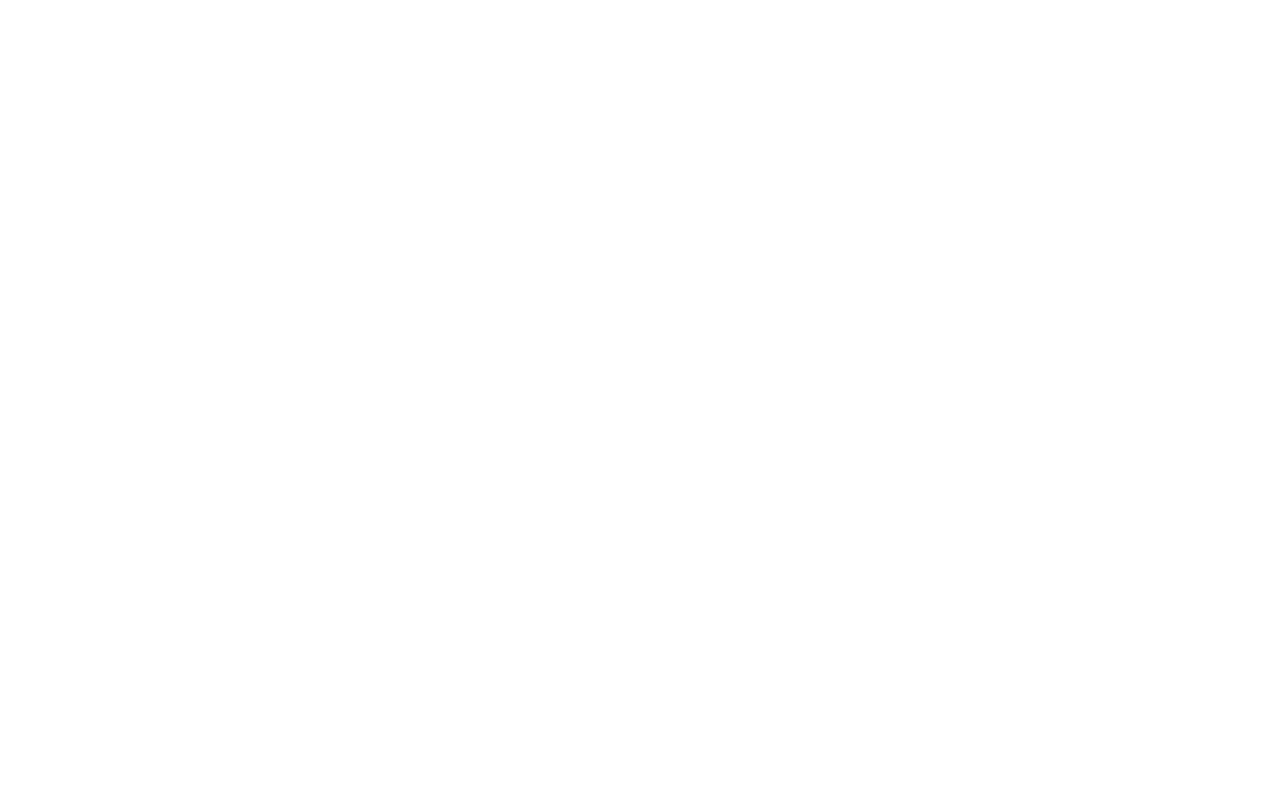
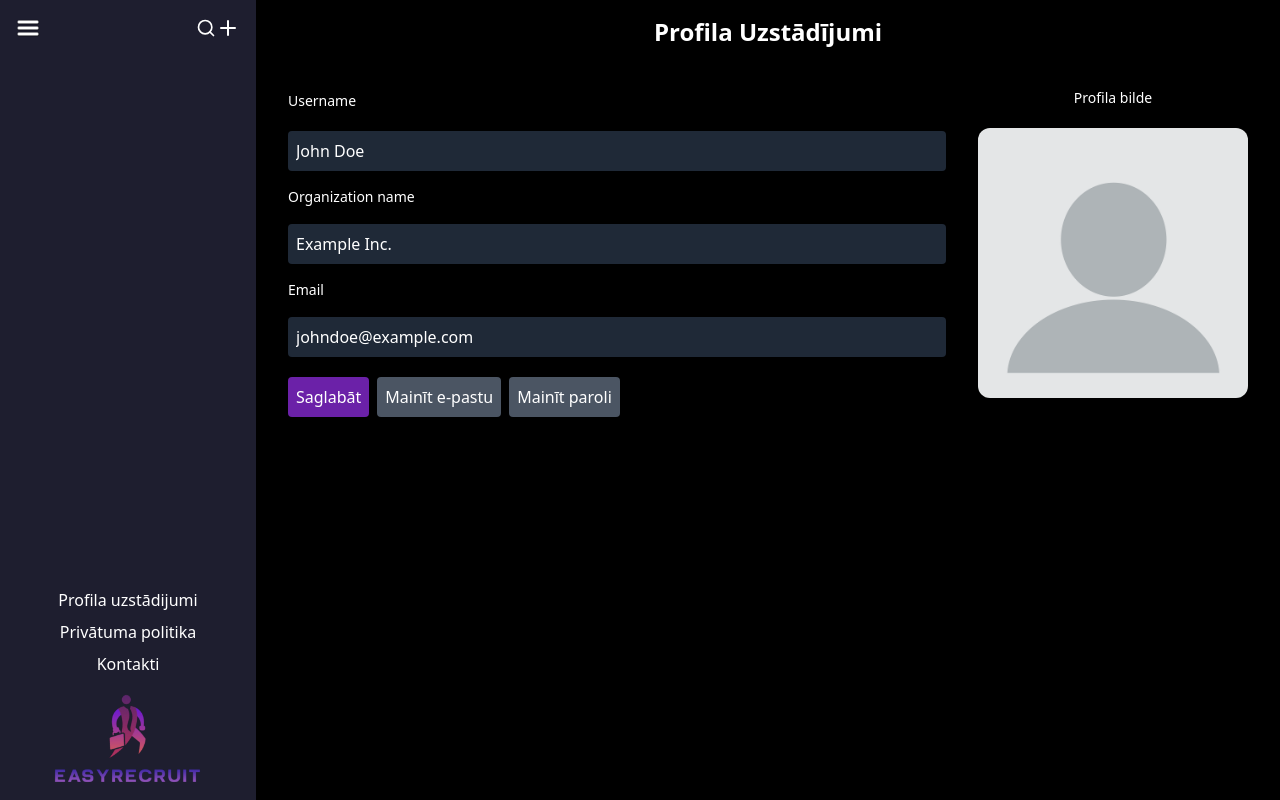
Before and after one commit to RitvarsZuns/EASYRECRUIT, a React (Create React App) app: page /dashboard/settings in a window 1280 px wide. Before the commit this address had no page. Built offline with nearby package versions, Linux system fonts and the light colour scheme; the HTML template or start-up script is replaced by a standard one.

Commit message:
Frontend update 4:     * Changed CV upload to accept and handle multiple files     * Added sidebar navigation for other views     * Added profile settings view

```diff
--- a/src/App.jsx
+++ b/src/App.jsx
@@ -5,6 +5,7 @@
 import CVDocumentsView from "./components/Dashboard/CVDocumentsView";
 import ProfilesView from "./components/Dashboard/ProfilesView";
 import FavouritesView from "./components/Dashboard/FavouritesView";
+import SettingsView from "./components/Dashboard/SettingsView";
 import { FavoritesProvider } from "./context/FavoritesContext";
 import CreateVacancyPage from "./pages/CreateVacancyPage";
 import { VacancyProvider } from "./context/VacancyContext";
@@ -22,6 +23,8 @@
               <Route path=":vacancyId/cv-documents" element={<CVDocumentsView />} />
               <Route path=":vacancyId/profiles" element={<ProfilesView />} />
               <Route path=":vacancyId/favourites" element={<FavouritesView />} />
+
+              <Route path="settings" element={<SettingsView />} />
             </Route>
           </Routes>
         </VacancyProvider>
--- a/src/components/Dashboard/CVDocumentsView.jsx
+++ b/src/components/Dashboard/CVDocumentsView.jsx
@@ -48,9 +48,6 @@
   };
 
   const handleFileChange = (event) => {
-    const file = event.target.files[0];
-    if (!file) return;
-
     const allowedTypes = [
       "application/pdf",
       "application/msword",
@@ -58,18 +55,15 @@
       "application/vnd.oasis.opendocument.text",
     ];
 
-    if (!allowedTypes.includes(file.type)) {
-      alert("Invalid file type. Only PDF, DOC, DOCX, and ODT are allowed.");
-      return;
-    }
+    const addedCVs = Array.from(event.target.files)
+      .filter(file => allowedTypes.includes(file.type))
+      .map(file => ({
+        id: Date.now(),
+        filename: file.name,
+        file: URL.createObjectURL(file),
+      }));
 
-    const newCV = {
-      id: Date.now(),
-      filename: file.name,
-      file: URL.createObjectURL(file),
-    };
-
-    setCvList((prev) => [...prev, newCV]);
+    setCvList((prev) => [...prev, ...addedCVs]);
     event.target.value = null;
   };
 
@@ -137,6 +131,7 @@
           accept=".pdf,.doc,.docx,.odt"
           onChange={handleFileChange}
           ref={fileInputRef}
+          multiple
           hidden
         />
         <button
--- /dev/null
+++ b/src/components/Dashboard/SettingsView.jsx
@@ -0,0 +1,177 @@
+import React, { useRef, useState } from 'react';
+import defaultProfilePicture from '../../assets/blank-profile-picture.png';
+import uploadIcon from '../../assets/upload.png';
+
+const SettingsView = () => {
+  const profileInputRef = useRef(null);
+  const [errors, setErrors] = useState({});
+  const [confirmPassChange, setConfirmPassChange] = useState(false);
+  const [emailChanged, setEmailChanged] = useState(false);
+  const [profileData, setProfileData] = useState({
+    picture: defaultProfilePicture,
+    email: 'johndoe@example.com',
+    username: 'John Doe',
+    password: '<password>',
+    organization: 'Example Inc.',
+  });
+
+  const validate = () => {
+    const newErrors = {};
+
+    if (!profileData.email) newErrors.email = 'Email is required';
+    else if (!/\S+@\S+\.\S+/.test(profileData.email)) newErrors.email = 'Invalid email format';
+
+    if (!profileData.username) newErrors.username = 'Username is required';
+    if (!profileData.organization) newErrors.organization = 'Organization name is required';
+
+    return newErrors;
+  };
+
+  const handleProfilePicture = (event) => {
+    if (event.target.files < 0) return;
+
+    const file = event.target.files[0];
+    const allowedTypes = [
+      "image/png",
+      "image/jpeg",
+      "image/bmp"
+    ];
+
+    if (!allowedTypes.includes(file.type)) {
+      alert("Invalid file type. Only PNG, JPEG, and BMP are allowed.");
+      return;
+    }
+
+    setProfileData(profileData => ({
+      ...profileData,
+      picture: URL.createObjectURL(file)
+    }));
+    event.target.value = null;
+  };
+
+  const handleChange = (e) => {
+    setProfileData({ ...profileData, [e.target.name]: e.target.value });
+  };
+
+  const handleEmailChange = (e) => {
+    setEmailChanged(true);
+    handleChange(e);
+  }
+
+  const handleSubmit = (e) => {
+    e.preventDefault();
+    const validationErrors = validate();
+
+    if (Object.keys(validationErrors).length > 0) {
+      setErrors(validationErrors);
+    } else {
+      setErrors({});
+      alert('Profile saved successfully!');
+
+      if (emailChanged) {
+        alert('Email change verification sent!');
+        setEmailChanged(false);
+      }
+
+      // Te nākotnē būs fetch() uz backend
+    }
+  };
+
+  const handleChangePassword = (e) => {
+    setConfirmPassChange(false);
+    alert('Password change email sent!');
+    // Te nākotnē būs fetch() uz backend
+  }
+
+  return (
+    <div className="text-white">
+      <h1 className="text-2xl font-bold mb-6 text-center">
+        Profila Uzstādījumi
+      </h1>
+
+      <div className="flex">
+        <form onSubmit={handleSubmit} className="flex-1 flex-col space-y-4 m-4">
+
+          <label className="inline-block mb-1 text-sm">Username</label>
+          {errors.username && <label className="text-red-400 text-sm ml-2">{errors.username}</label>}
+          <input
+            type="text"
+            name="username"
+            value={profileData.username}
+            onChange={handleChange}
+            className="w-full mb-1 p-2 rounded bg-gray-800 text-white"
+          />
+
+          <label className="inline-block mb-1 text-sm">Organization name</label>
+          {errors.organization && <label className="text-red-400 text-sm ml-2">{errors.organization}</label>}
+          <input
+            type="text"
+            name="organization"
+            value={profileData.organization}
+            onChange={handleChange}
+            className="w-full mb-1 p-2 rounded bg-gray-800 text-white"
+          />
+
+          <label className="inline-block mb-1 text-sm">Email</label>
+          {errors.email && <label className="text-red-400 text-sm ml-2">{errors.email}</label>}
+          <div>
+            <input
+              type="email"
+              name="email"
+              value={profileData.email}
+              onChange={handleEmailChange}
+              className="w-full mb-1 p-2 rounded bg-gray-800 text-white"
+            />
+          </div>
+
+          <div className="space-x-2">
+            <button type="submit" className="bg-purple-800 hover:bg-purple-700 p-2 rounded text-white">Saglabāt</button>
+            <button type="button"
+              onClick={() => alert("TODO: change email")}
+              className="bg-gray-600 hover:bg-gray-500 p-2 rounded text-white">Mainīt e-pastu</button>
+            <button type="button"
+              onClick={() => setConfirmPassChange(true)}
+              className="bg-gray-600 hover:bg-gray-500 p-2 rounded text-white">Mainīt paroli</button>
+          </div>
+        </form>
+
+        <div className='m-4'>
+          <label className="block mb-1 text-sm text-center">Profila bilde</label>
+          <input type="file" accept=".jpg,.jpeg,.png,.bmp" onChange={handleProfilePicture} ref={profileInputRef} hidden/>
+          <div className="group min-w-[270px] w-[270px] cursor-pointer" onClick={() => profileInputRef.current?.click()}>
+            <img
+                src={uploadIcon}
+                alt="Upload icon"
+                className="absolute z-10 m-0 w-[270px] opacity-0 brightness-200 group-hover:opacity-75"
+            />
+            <img
+                src={profileData.picture}
+                alt="Profile picture"
+                className="mt-5 rounded-xl w-full group-hover:brightness-50"
+            />
+          </div>
+        </div>
+      </div>
+
+      {confirmPassChange && (
+        <div className="fixed inset-0 bg-black bg-opacity-70 flex items-center justify-center z-50">
+          <div className="bg-[#1e1e2f] p-6 rounded-xl w-[90%] max-w-md">
+            <h2 className="text-lg font-semibold mb-4">Vai tiešām vēlaties mainīt paroli?</h2>
+            <div className="flex justify-end space-x-2">
+              <button onClick={() => setConfirmPassChange(false)}
+                className="px-4 py-2 rounded bg-gray-600 hover:bg-gray-500 text-white">
+                Nē
+              </button>
+              <button onClick={handleChangePassword}
+                className="px-4 py-2 rounded bg-purple-700 hover:bg-purple-600 text-white">
+                Jā
+              </button>
+            </div>
+          </div>
+        </div>
+      )}
+    </div>
+  );
+};
+
+export default SettingsView;
--- a/src/components/Sidebar/VacancySidebar.jsx
+++ b/src/components/Sidebar/VacancySidebar.jsx
@@ -1,5 +1,5 @@
 import React, { useState, useEffect } from "react";
-import { Link, useLocation } from "react-router-dom";
+import { Link, useLocation, useNavigate } from "react-router-dom";
 import { useVacancy } from "../../context/VacancyContext";
 import { useFavorites } from "../../context/FavoritesContext";
 import { Plus, Search } from "lucide-react";
@@ -25,6 +25,7 @@
   const { vacancies } = useVacancy();
   const { getFavorites } = useFavorites();
   const [openSections, setOpenSections] = useState({});
+  const navigate = useNavigate();
 
   useEffect(() => {
     const match = vacancies.find((v) => location.pathname.includes(v.id));
@@ -121,6 +122,24 @@
           })}
       </div>
 
+      <div className="flex flex-col items-center gap-2">
+        <button
+          className="hover:underline"
+          onClick={() => navigate('/dashboard/settings')}>
+          Profila uzstādijumi
+        </button>
+        <button
+          className="hover:underline"
+          onClick={() => navigate('/dashboard/privacy')}>
+          Privātuma politika
+        </button>
+        <button
+          className="hover:underline"
+          onClick={() => navigate('/dashboard/contacts')}>
+          Kontakti
+        </button>
+      </div>
+
       <div className="pt-4">
         <img
           src={require("../../assets/logo.png")}
```
Also changed, not shown: src/assets/blank-profile-picture.png (added), src/assets/upload.png (added).
